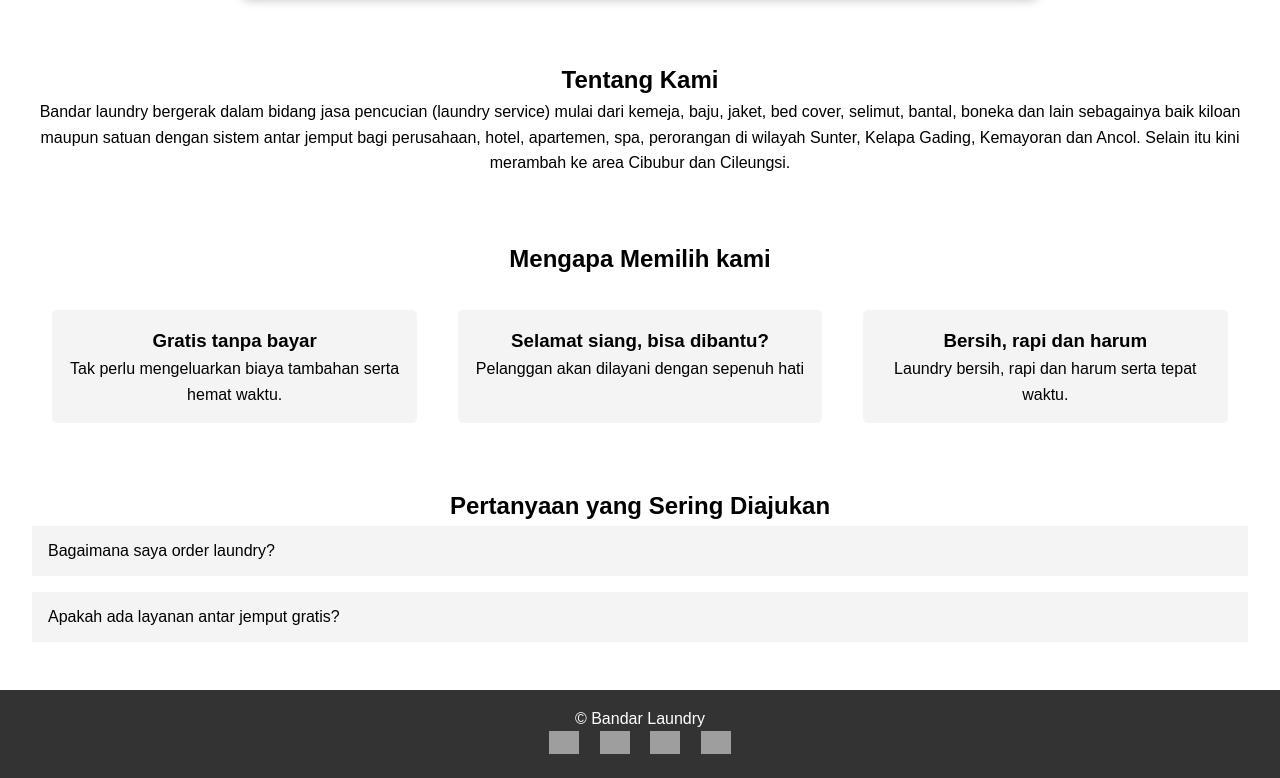
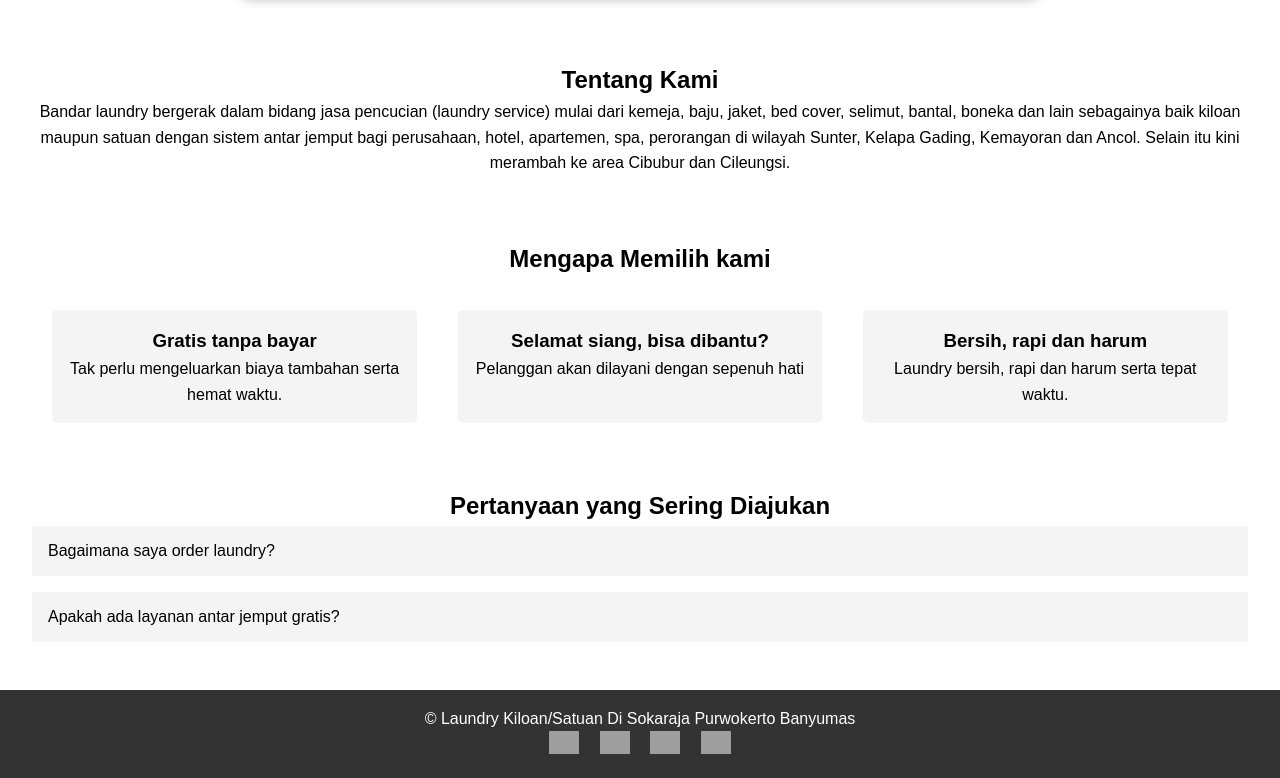
Before and after one commit to bandardeterjen/bandarlaundry, a plain HTML site: page index.html in a window 1280 px wide. Shown: the part 923-1701 px from the top of the page. Drawn offline with Linux system fonts and the light colour scheme; grey boxes are pictures that could not be loaded.

Commit message:
Update index.html

```diff
--- a/index.html
+++ b/index.html
@@ -3,7 +3,7 @@
 <head>
     <meta charset="UTF-8">
     <meta name="viewport" content="width=device-width, initial-scale=1.0">
-    <title>Bandar Laundry</title>
+    <title>085773009666 Bandar Laundry Kiloan di Sokaraja Purwokerto</title>
     <link rel="stylesheet" href="styles.css">
      <link href="https://raw.githubusercontent.com/bandardeterjen/index.html/refs/heads/images/favicon.ico" rel="icon">
     <link href="https://raw.githubusercontent.com/bandardeterjen/index.html/refs/heads/images/apple-touch-icon.png" rel="apple-touch-icon">
@@ -22,7 +22,7 @@
 
    <!-- Header -->
     <header>
-        <div class="logo">Bandar<span>Laundry</span></div>
+        <div class="logo">Bandar<span> Laundry</span></div>
         <nav>
             <ul class="nav-links">
                 <li><a href="#home">Beranda</a></li>
@@ -122,7 +122,7 @@ bisa dibantu?</h3>
     <!-- Footer -->
     <footer>
         <div class="footer-content">
-            <p>&copy; Bandar Laundry</p>
+            <p>&copy; Laundry Kiloan/Satuan Di Sokaraja Purwokerto Banyumas</p>
             <div class="social-media">
             <a href="https://www.facebook.com/bandardeterjen" class="social-icon"><img src="https://raw.githubusercontent.com/bandardeterjen/index.html/refs/heads/images/bd-socmed-fb-removebg-preview.png" alt="Bandar Deterjen"></a>
             <a href="https://www.twitter.com/bandardeterjen" class="social-icon"><img src="https://raw.githubusercontent.com/bandardeterjen/index.html/refs/heads/images/bd-socmed-x-removebg-preview.png" alt="Bandar Deterjen"></a>
```
